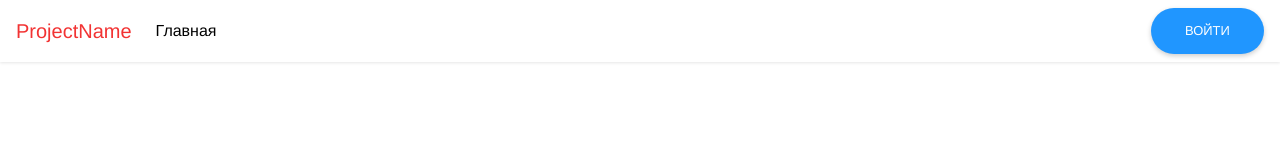
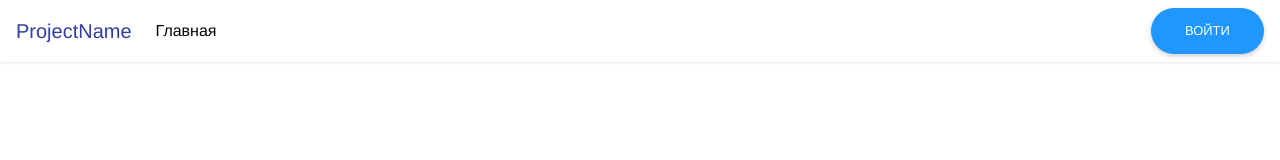
Before and after one commit to Vladimir-Vorobev/Charity_Boost_hack_feb_client, a Vue app: page / in a window 1280 px wide. Shown: the top 160 px of the page. Built offline with nearby package versions, Linux system fonts and the light colour scheme.

Commit message:
Update navbar.vue

```diff
--- a/src/components/navbar.vue
+++ b/src/components/navbar.vue
@@ -1,7 +1,7 @@
 <template>
         <nav class="navbar navbar-expand-lg navbar-light  fixed-top navStyle">
             <router-link to="/" class="router-link">
-                <a class="navbar-brand" ref="home" style="color: #f23333">ProjectName</a>
+                <a class="navbar-brand" ref="home" style="color: #303f9f">ProjectName</a> <!-- #f23333 -->
             </router-link>
             <button @click="animate_toggler()" class="navbar-toggler" type="button" data-toggle="collapse" data-target="#navbarSupportedContent" aria-controls="navbarSupportedContent" aria-expanded="false" aria-label="Toggle navigation">
                 <div class="anim-bar-dark anim-2">
```
